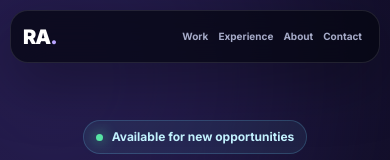
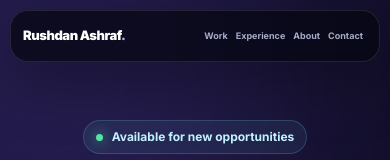
Before and after one commit to Matdan04/website-rushdan, a Next.js app: page / in a window 390 px wide. Shown: the top 160 px of the page. Built offline with nearby package versions, Linux system fonts and the light colour scheme; no server answers; a web font is replaced by a local one.

Commit message:
Use full name in portfolio navigation

```diff
--- /dev/null
+++ b/src/app/brand.css
@@ -0,0 +1,11 @@
+@media (max-width: 520px) {
+  .brand {
+    font-size: 13px;
+    letter-spacing: -0.035em;
+  }
+
+  .nav-links a {
+    padding-inline: 4px;
+    font-size: 9px;
+  }
+}
--- a/src/app/layout.tsx
+++ b/src/app/layout.tsx
@@ -3,6 +3,7 @@ import { Inter, Calistoga } from "next/font/google";
 import "./globals.css";
 import "./redesign.css";
 import "./experience.css";
+import "./brand.css";
 import { twMerge } from "tailwind-merge";
 
 const inter = Inter({ subsets: ["latin"], variable: "--font-sans" });
--- a/src/app/page.tsx
+++ b/src/app/page.tsx
@@ -27,7 +27,7 @@ const experience=[
 const reveal={initial:{opacity:0,y:24},whileInView:{opacity:1,y:0},viewport:{once:true,amount:.18},transition:{duration:.55}};
 
 export default function Home(){return <main className="site-shell">
-  <nav className="floating-nav" aria-label="Main navigation"><Link href="#home" className="brand">RA<span>.</span></Link><div className="nav-links"><Link href="#work">Work</Link><Link href="#experience">Experience</Link><Link href="#about">About</Link><Link href="#contact">Contact</Link></div></nav>
+  <nav className="floating-nav" aria-label="Main navigation"><Link href="#home" className="brand">Rushdan Ashraf<span>.</span></Link><div className="nav-links"><Link href="#work">Work</Link><Link href="#experience">Experience</Link><Link href="#about">About</Link><Link href="#contact">Contact</Link></div></nav>
 
   <section id="home" className="hero container"><div className="spotlight spotlight-one"/><div className="spotlight spotlight-two"/><div className="hero-grid"/>
     <motion.div className="hero-copy" initial={{opacity:0,y:24}} animate={{opacity:1,y:0}} transition={{duration:.7}}><div className="availability"><i/> Available for new opportunities</div><p className="eyebrow">Product engineer · Senior full-stack engineer</p><h1>I engineer products that are <span>scalable, secure, and human.</span></h1><p className="hero-lede">I’m Rushdan Ashraf, building enterprise platforms, AI-driven systems, and polished digital experiences end to end.</p><div className="hero-actions"><Link className="button button-primary" href="#work">Explore my work <FiArrowUpRight/></Link><Link className="button button-ghost" href="#contact">Let’s connect</Link></div></motion.div>
```
